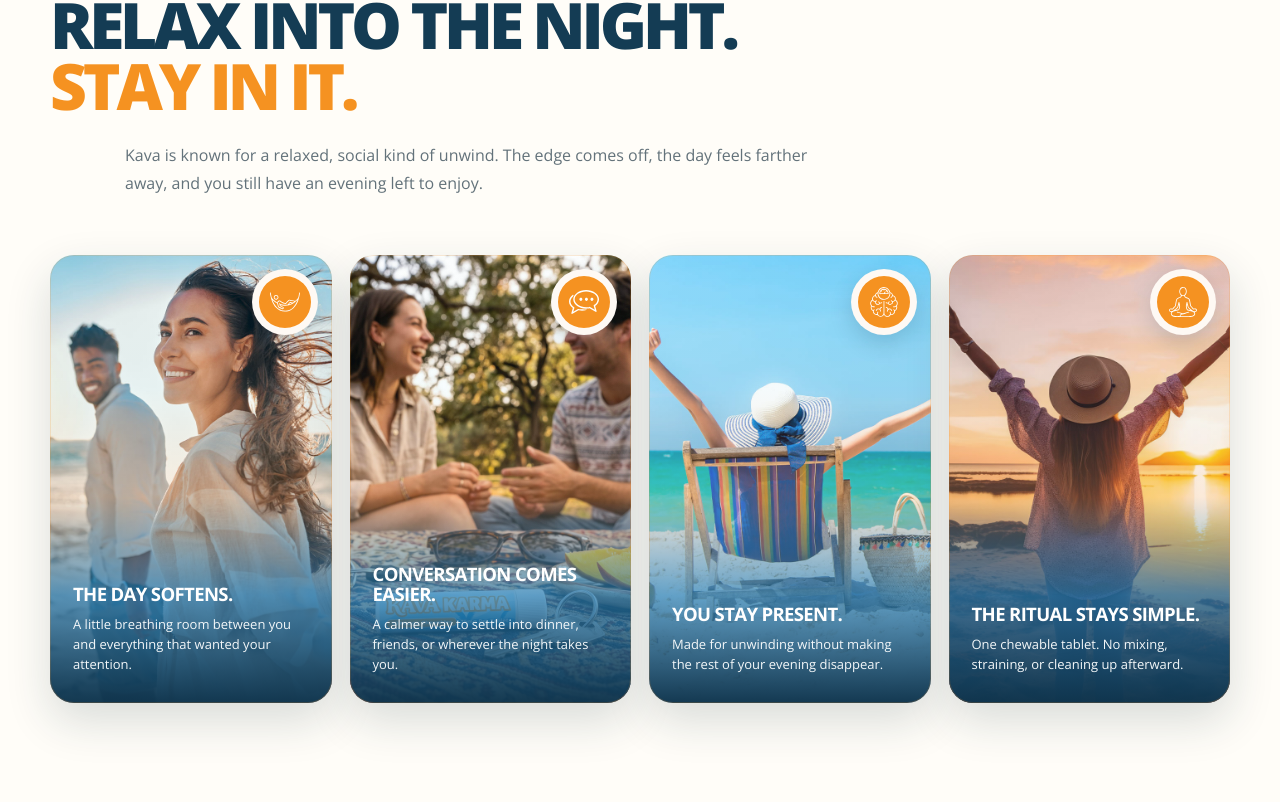
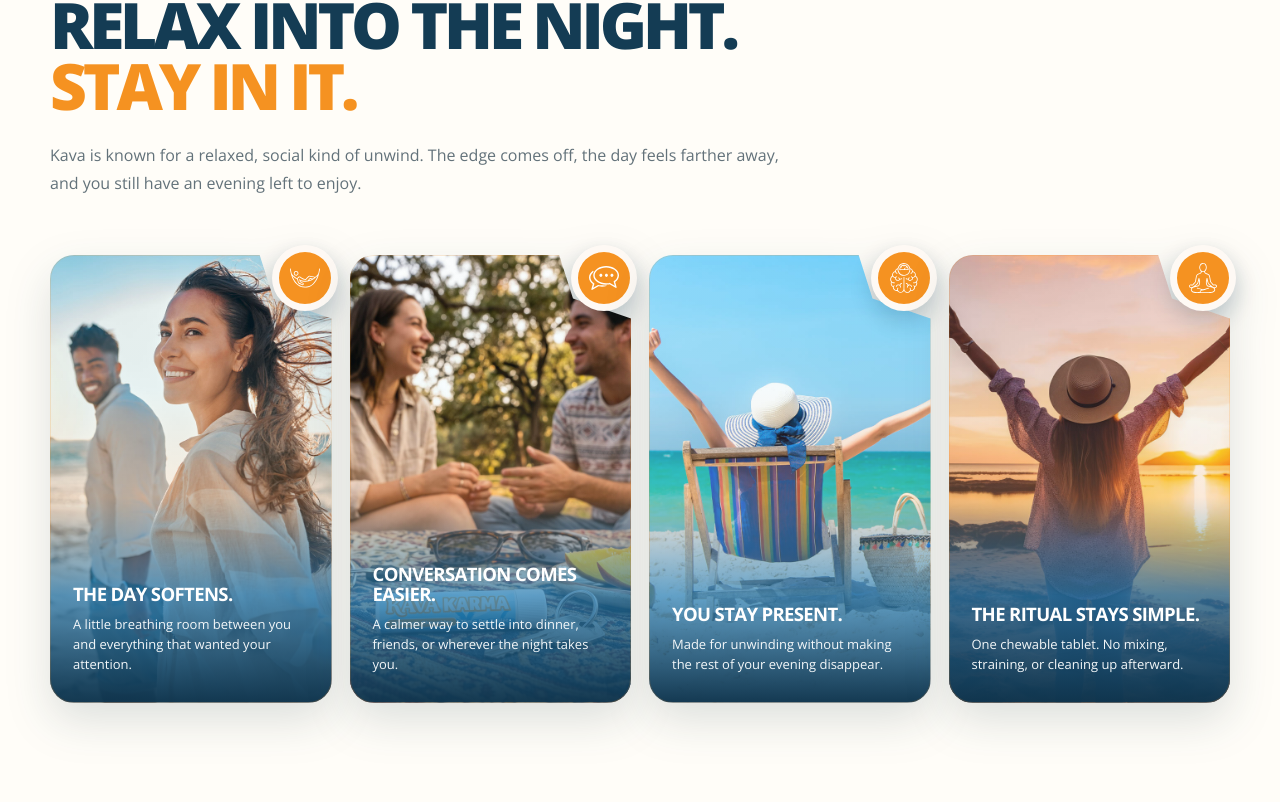
Before and after one commit to Paul-RB55/kavakarma, a React (Vite) app: page / in a window 1280 px wide. Shown: the part 1078-1880 px from the top of the page. Built offline with nearby package versions, Linux system fonts and the light colour scheme; a web font is replaced by a local one.

Commit message:
Card shape fix

```diff
--- a/src/App.tsx
+++ b/src/App.tsx
@@ -172,11 +172,13 @@ export default function Home() {
           </div>
           <div className="lifestyle-grid">
             {feelings.map((item) => (
-              <article className="lifestyle-card" key={item.title} style={{ backgroundImage: `url("${item.image}")`, backgroundPosition: item.position }}>
+              <article className="lifestyle-card" key={item.title}>
+                <div className="lifestyle-card__surface" style={{ backgroundImage: `url("${item.image}")`, backgroundPosition: item.position }}>
+                  <div className="lifestyle-card__content"><h3>{item.title}</h3><p>{item.copy}</p></div>
+                </div>
                 <span className="lifestyle-card__badge">
                   <img src={item.icon} alt="" aria-hidden="true" />
                 </span>
-                <div className="lifestyle-card__content"><h3>{item.title}</h3><p>{item.copy}</p></div>
               </article>
             ))}
           </div>
--- a/src/styles.css
+++ b/src/styles.css
@@ -369,7 +369,7 @@ h1, h2, h3 { font-family: "Open Sans", Arial, sans-serif; }
 
 .story { background: var(--paper); }
 .story-heading { max-width: 850px; }
-.section-heading > .story-heading__body {
+.story-heading > p.story-heading__body:last-child {
   max-width: 730px;
   margin: 24px 0 0;
   color: var(--muted);
@@ -385,15 +385,28 @@ h1, h2, h3 { font-family: "Open Sans", Arial, sans-serif; }
 .lifestyle-card {
   min-height: 448px;
   position: relative;
+  isolation: isolate;
+  color: white;
+  filter: drop-shadow(0 18px 22px rgba(17,47,64,.14));
+  transition: transform .25s ease, filter .25s ease;
+}
+.lifestyle-card__surface {
+  position: absolute;
+  inset: 0;
   overflow: hidden;
   border-radius: 24px;
+  clip-path: polygon(
+    0 0,
+    calc(100% - 72px) 0,
+    calc(100% - 58px) 44px,
+    100% 64px,
+    100% 100%,
+    0 100%
+  );
   background-color: var(--ocean);
   background-size: cover;
-  color: white;
-  box-shadow: 0 18px 45px rgba(17,47,64,.16);
-  transition: transform .25s ease, box-shadow .25s ease;
 }
-.lifestyle-card::before {
+.lifestyle-card__surface::before {
   content: "";
   position: absolute;
   inset: 0;
@@ -407,13 +420,13 @@ h1, h2, h3 { font-family: "Open Sans", Arial, sans-serif; }
     rgba(15, 53, 78, .98) 100%
   );
 }
-.lifestyle-card::after { content: ""; position: absolute; inset: 0; z-index: 2; border: 1px solid rgba(245,146,33,.18); border-radius: inherit; pointer-events: none; }
-.lifestyle-card:hover { transform: translateY(-6px); box-shadow: 0 26px 58px rgba(17,47,64,.24), 0 0 0 1px rgba(245,146,33,.4); }
+.lifestyle-card__surface::after { content: ""; position: absolute; inset: 0; z-index: 2; border: 1px solid rgba(245,146,33,.18); border-radius: inherit; pointer-events: none; }
+.lifestyle-card:hover { transform: translateY(-6px); filter: drop-shadow(0 26px 28px rgba(17,47,64,.22)); }
 .lifestyle-card__badge {
   position: absolute;
   z-index: 4;
-  top: 14px;
-  right: 14px;
+  top: -10px;
+  right: -6px;
   width: 66px;
   height: 66px;
   display: grid;
@@ -421,7 +434,7 @@ h1, h2, h3 { font-family: "Open Sans", Arial, sans-serif; }
   border: 7px solid rgba(255,255,255,.95);
   border-radius: 50%;
   background: var(--orange);
-  box-shadow: 0 8px 22px rgba(15,53,78,.18);
+  box-shadow: 0 9px 22px rgba(15,53,78,.2);
 }
 .lifestyle-card__badge img { width: 30px; height: 30px; object-fit: contain; }
 .lifestyle-card__content { position: absolute; z-index: 3; left: 0; right: 0; bottom: 0; padding: 30px 23px 28px; }
@@ -663,7 +676,7 @@ footer { padding: 70px max(28px, calc((100vw - 1180px) / 2)) 24px; background: #
   .final-cta h2 { font-size: 41px; }
   .lifestyle-grid { grid-template-columns: 1fr; margin-top: 42px; }
   .lifestyle-card { min-height: 410px; }
-  .lifestyle-card__badge { top: 13px; right: 13px; width: 64px; height: 64px; }
+  .lifestyle-card__badge { top: -9px; right: -4px; width: 64px; height: 64px; }
   .lifestyle-card__content { padding: 32px 24px 28px; }
   .lifestyle-card h3 { font-size: 24px; }
   .lifestyle-card p { font-size: 14px; }
```
Also changed, not shown: 3 other files (tests, documents, lock files or other folders).
